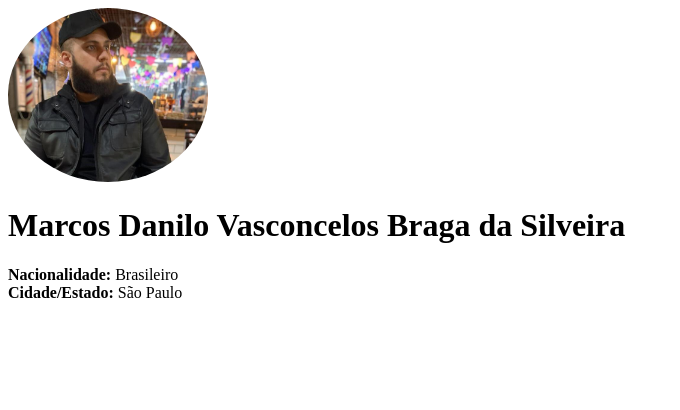
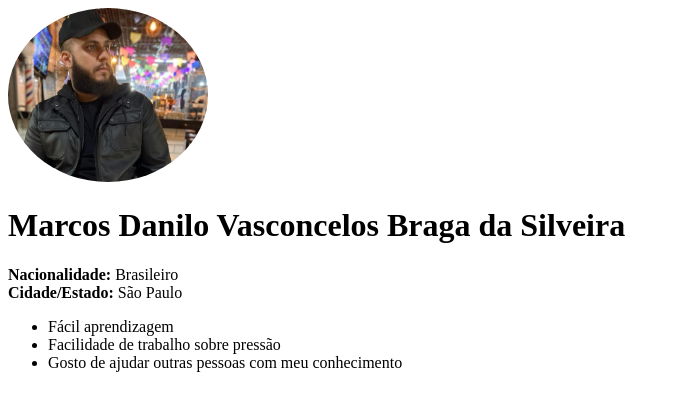
Before and after one commit to omarcosdanilo/omarcosdanilo.github.io, a plain HTML site: page index.html in a window 1280 px wide. Shown: the whole page, without its empty margins (0-680 px from the left). Drawn offline with Linux system fonts and the light colour scheme.

Commit message:
Lista com alguma habilidades

```diff
--- a/index.html
+++ b/index.html
@@ -14,9 +14,16 @@
       style="border-radius: 50%"
     />
     <h1>Marcos Danilo Vasconcelos Braga da Silveira</h1>
+
     <p>
       <strong>Nacionalidade:</strong>  Brasileiro <br>
       <strong>Cidade/Estado:</strong>  São Paulo
     </p>
+
+    <ul>
+      <li>Fácil aprendizagem</li>
+      <li>Facilidade de trabalho sobre pressão</li>
+      <li>Gosto de ajudar outras pessoas com meu conhecimento</li>
+    </ul>
   </body>
 </html>
```
